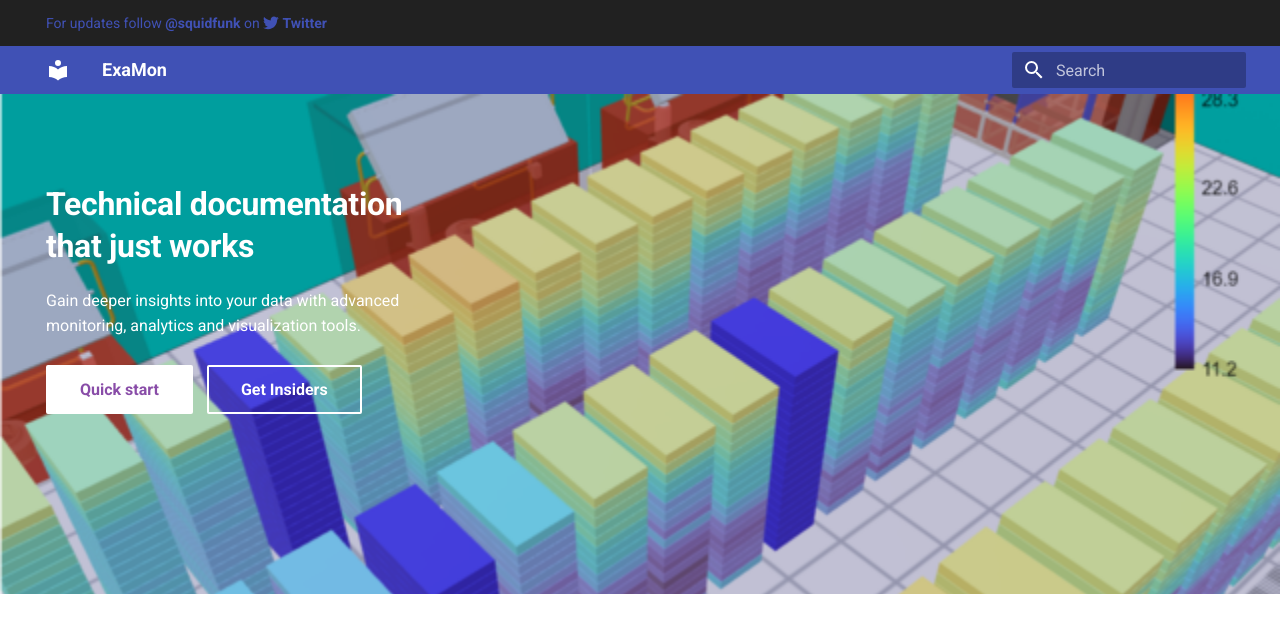
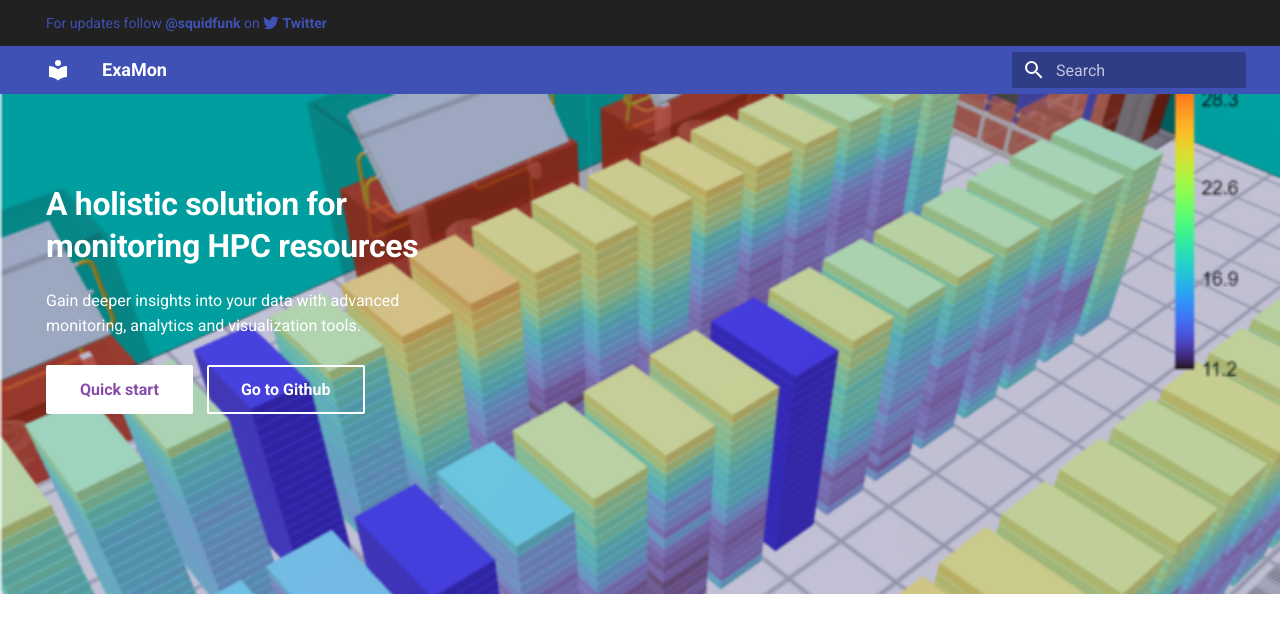
Before and after one commit to fbeneventi/examon-docs-mkd, an MkDocs documentation site: the page built from docs/index.md, in a window 1280 px wide. Shown: the top 633 px of the page. Built offline with MkDocs 1.6.1 and Material for MkDocs 9.7.7, drawn with Linux system fonts in a browser that asks for light colours.

Commit message:
fixed text and links

```diff
--- a/overrides/home.html
+++ b/overrides/home.html
@@ -213,7 +213,7 @@
 
           <!-- Hero content -->
           <div class="tx-hero__content">
-            <h1>Technical documentation that just works</h1>
+            <h1>A holistic solution for monitoring HPC resources</h1>
             <p>{{ config.site_description }}</p>
             <a
               href="{{ page.next_page.url | url }}"
@@ -223,11 +223,11 @@
               Quick start
             </a>
             <a
-              href="{{ 'insiders/' | url }}"
-              title="Material for MkDocs Insiders"
+              href="https://github.com/EEESlab/examon"
+              title="Github repository"
               class="md-button"
             >
-              Get Insiders
+              Go to Github
             </a>
           </div>
         </div>
```
